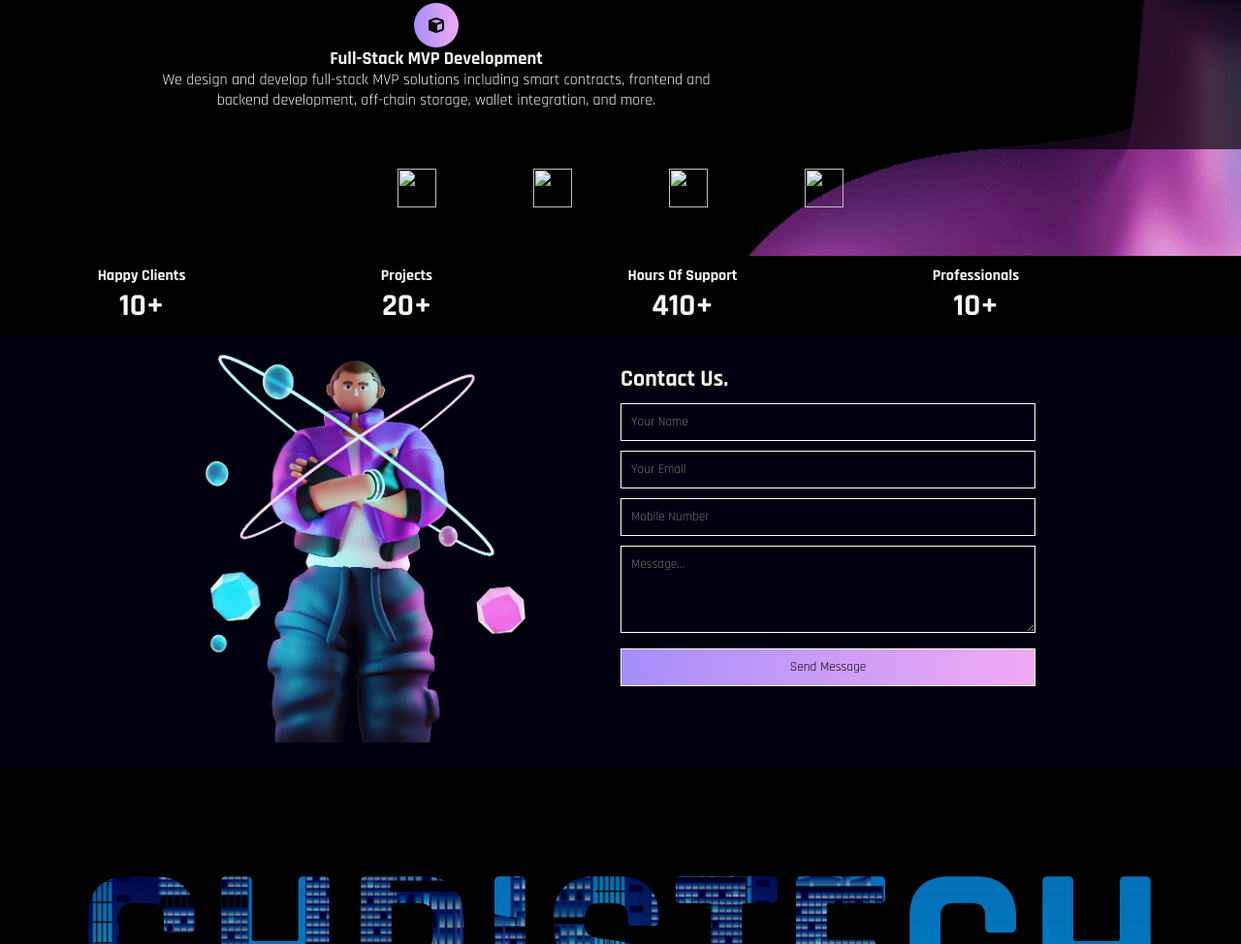
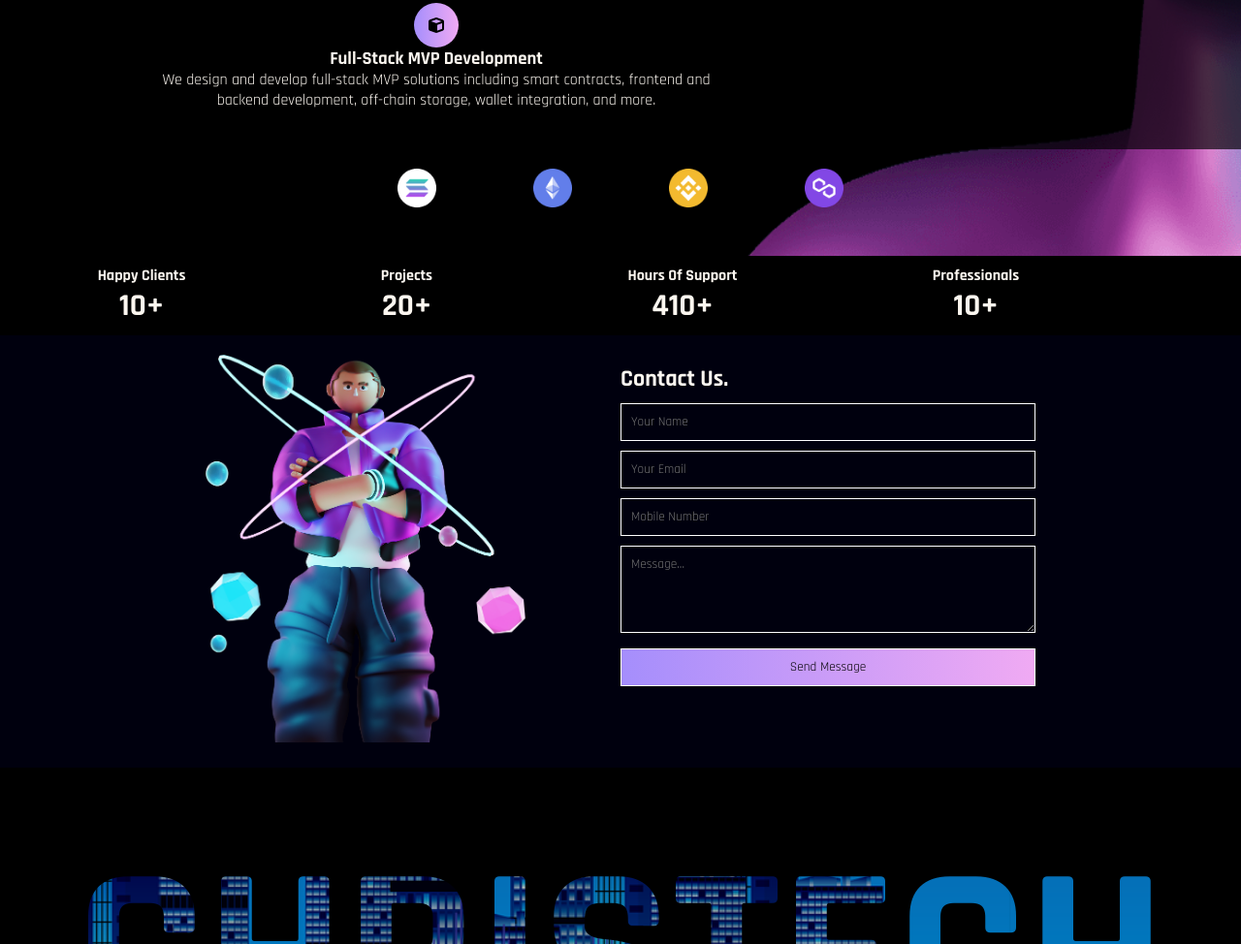
Before and after one commit to Ayodejiamina/Christech, a plain HTML site: page index.html in a window 1280 px wide. Shown: the part 3777-4751 px from the top of the page at 97% size. Drawn offline with nearby package versions, Linux system fonts and the light colour scheme; the site is published under a folder, as on GitHub Pages, so addresses that start at the root find nothing.

Commit message:
correct christech solution portfolio new version

```diff
--- a/index.html
+++ b/index.html
@@ -249,10 +249,10 @@
           </div>
         </div>
         <div class="frame">
-          <img src="/images/solana.png" alt="" />
-          <img src="/images/etherium.png" alt="" />
-          <img src="/images/logo1.png" alt="" />
-          <img src="/images/logo2.png" alt="" />
+          <img src="images/solana.png" alt="" />
+          <img src="images/etherium.png" alt="" />
+          <img src="images/logo1.png" alt="" />
+          <img src="images/logo2.png" alt="" />
         </div>
       </div>
       <div class="acheivement">
```
